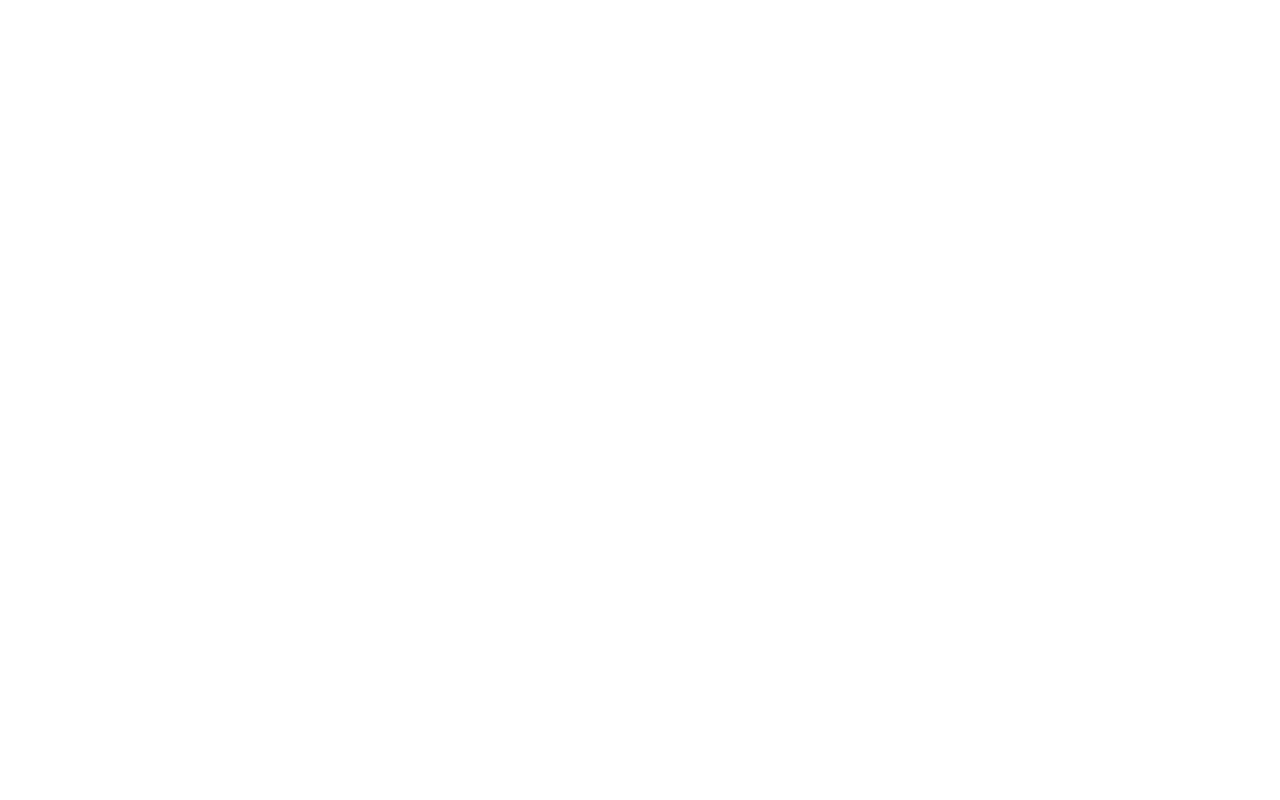
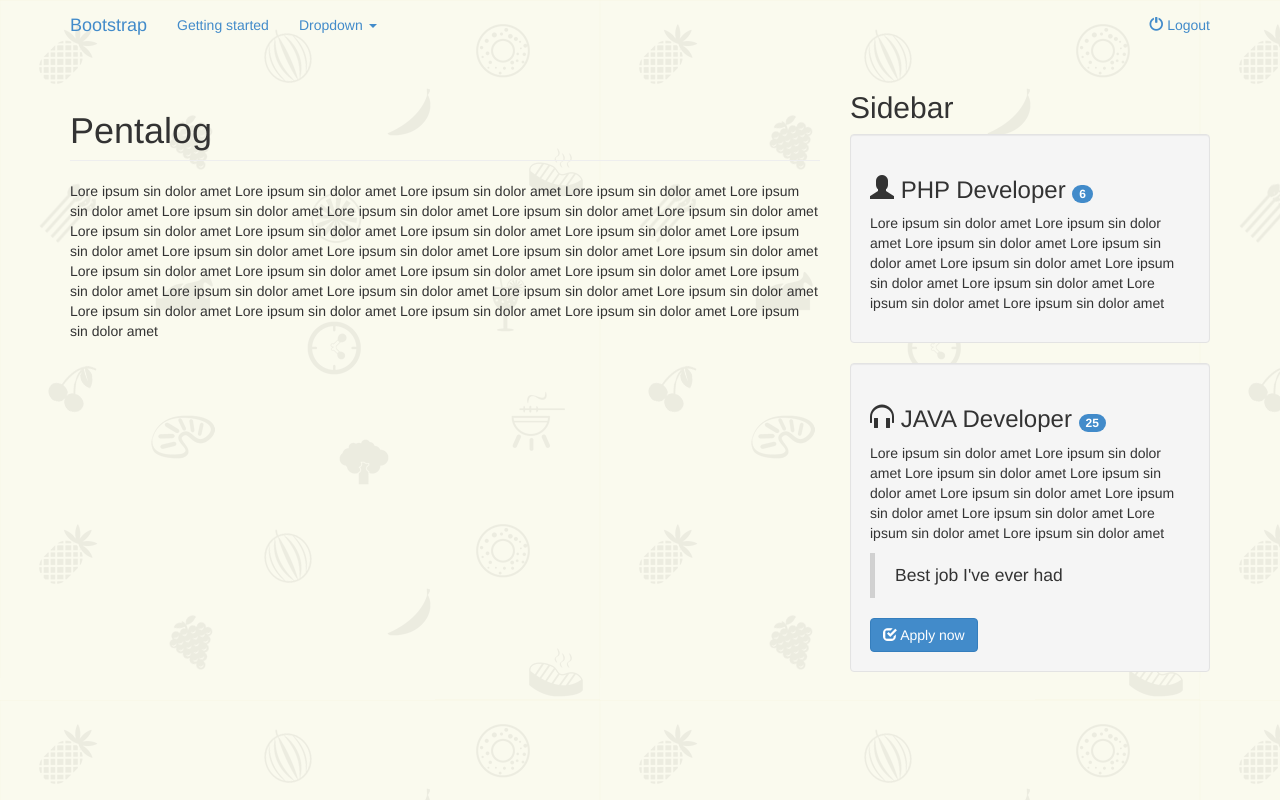
Before and after one commit to mkbrv/curs-web, a plain HTML site: page curs2/index.html in a window 1280 px wide. Drawn offline with Linux system fonts and the light colour scheme.

Commit message:
added html and background

```diff
--- a/curs2/index.html
+++ b/curs2/index.html
@@ -3,8 +3,97 @@
     <script type="text/javascript" src="js/jquery-2.1.1.js"></script>
     <script type="text/javascript" src="js/bootstrap.js"></script>
     <link rel="stylesheet" type="text/css" href="css/bootstrap.css">
+    <style>
+        .my-custom-badge {
+            color: #fff;
+            background-color: #428bca;
+        }
+
+        body {
+            background: url('img/restaurant_icons.png');
+        }
+    </style>
 </head>
 <body>
-	<!-- Hahahah -->
+<header class="navbar navbar-static-top bs-docs-nav" id="top" role="banner">
+    <div class="container">
+        <div class="navbar-header">
+            <button class="navbar-toggle collapsed" type="button" data-toggle="collapse"
+                    data-target=".bs-navbar-collapse">
+                <span class="sr-only">Toggle navigation</span>
+                <span class="icon-bar"></span>
+                <span class="icon-bar"></span>
+                <span class="icon-bar"></span>
+            </button>
+            <a href="../" class="navbar-brand">Bootstrap</a>
+        </div>
+        <nav class="collapse navbar-collapse bs-navbar-collapse" role="navigation">
+            <ul class="nav navbar-nav">
+                <li>
+                    <a href="../getting-started/">Getting started</a>
+                </li>
+                <li class="dropdown">
+                    <a href="#" class="dropdown-toggle" data-toggle="dropdown">Dropdown <span class="caret"></span></a>
+                    <ul class="dropdown-menu" role="menu">
+                        <li><a href="#">Action</a></li>
+                        <li><a href="#">Another action</a></li>
+                        <li><a href="#">Something else here</a></li>
+                        <li class="divider"></li>
+                        <li><a href="#">Separated link</a></li>
+                        <li class="divider"></li>
+                        <li><a href="#">One more separated link</a></li>
+                    </ul>
+                </li>
+            </ul>
+            <ul class="nav navbar-nav navbar-right">
+                <li><a href="http://expo.getbootstrap.com"><span class="glyphicon glyphicon-off"></span> Logout</a></li>
+            </ul>
+        </nav>
+    </div>
+</header>
+<div class="container">
+    <div class="row">
+        <div class="col-md-8" id="content">
+            <h1 class="page-header">Pentalog</h1>
+
+            <p>
+                Lore ipsum sin dolor amet Lore ipsum sin dolor amet Lore ipsum sin dolor amet Lore ipsum sin dolor amet
+                Lore ipsum sin dolor amet Lore ipsum sin dolor amet Lore ipsum sin dolor amet Lore ipsum sin dolor amet
+                Lore ipsum sin dolor amet Lore ipsum sin dolor amet Lore ipsum sin dolor amet Lore ipsum sin dolor amet
+                Lore ipsum sin dolor amet Lore ipsum sin dolor amet Lore ipsum sin dolor amet Lore ipsum sin dolor amet
+                Lore ipsum sin dolor amet Lore ipsum sin dolor amet Lore ipsum sin dolor amet Lore ipsum sin dolor amet
+                Lore ipsum sin dolor amet Lore ipsum sin dolor amet Lore ipsum sin dolor amet Lore ipsum sin dolor amet
+                Lore ipsum sin dolor amet Lore ipsum sin dolor amet Lore ipsum sin dolor amet Lore ipsum sin dolor amet
+                Lore ipsum sin dolor amet Lore ipsum sin dolor amet Lore ipsum sin dolor amet Lore ipsum sin dolor amet
+            </p>
+        </div>
+        <div class="col-md-4" id="sidebar">
+            <h2>Sidebar</h2>
+
+            <div class="well">
+                <h3>
+                    <span class="glyphicon glyphicon-user"></span> PHP Developer
+                    <span class="my-custom-badge badge">6</span>
+                </h3>
+
+                <p>Lore ipsum sin dolor amet Lore ipsum sin dolor amet Lore ipsum sin dolor amet Lore ipsum sin dolor
+                    amet Lore ipsum sin dolor amet Lore ipsum sin dolor amet Lore ipsum sin dolor amet Lore ipsum sin
+                    dolor amet Lore ipsum sin dolor amet </p>
+            </div>
+            <div class="well">
+                <h3><span class="glyphicon glyphicon-headphones"></span> JAVA Developer <span
+                        class="my-custom-badge badge">25</span></h3>
+
+                <p>Lore ipsum sin dolor amet Lore ipsum sin dolor amet Lore ipsum sin dolor amet Lore ipsum sin dolor
+                    amet Lore ipsum sin dolor amet Lore ipsum sin dolor amet Lore ipsum sin dolor amet Lore ipsum sin
+                    dolor amet Lore ipsum sin dolor amet </p>
+                <blockquote>
+                    <p>Best job I've ever had</p>
+                </blockquote>
+                <a class="btn btn-primary"><span class="glyphicon glyphicon-check"></span> Apply now</a>
+            </div>
+        </div>
+    </div>
+</div>
 </body>
 </html>
```
Also changed, not shown: curs2/img/restaurant_icons.png (added). Lines whose indentation alone changed are shown as unchanged.
